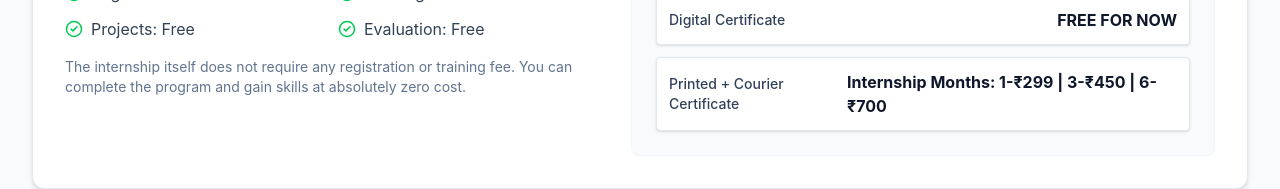
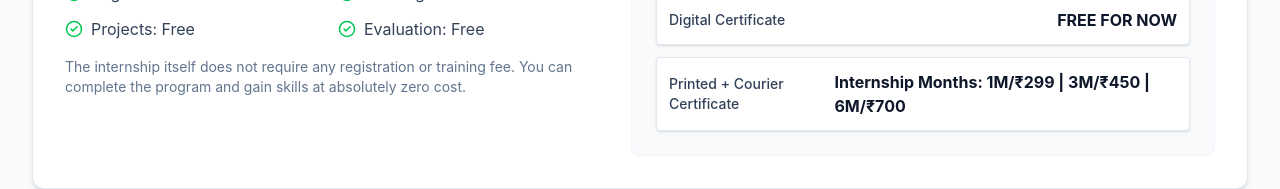
Before and after one commit to sahilofficialgit/velystra-technology, a React (Vite) app: page /internships in a window 1280 px wide. Shown: the part 475-664 px from the top of the page. Built offline with nearby package versions, Linux system fonts and the light colour scheme.

Commit message:
minor changes

```diff
--- a/src/pages/Internships.jsx
+++ b/src/pages/Internships.jsx
@@ -90,7 +90,7 @@ const Internships = () => {
                 </div>
                 <div className="flex justify-between items-center bg-white p-3 rounded border border-slate-200 shadow-sm">
                   <span className="text-sm font-medium text-slate-700">Printed + Courier Certificate</span>
-                  <span className="font-bold text-slate-900">Internship Months: 1-₹299 | 3-₹450 | 6-₹700</span>
+                  <span className="font-bold text-slate-900">Internship Months: 1M/₹299 | 3M/₹450 | 6M/₹700</span>
                 </div>
               </div>
             </div>
```
